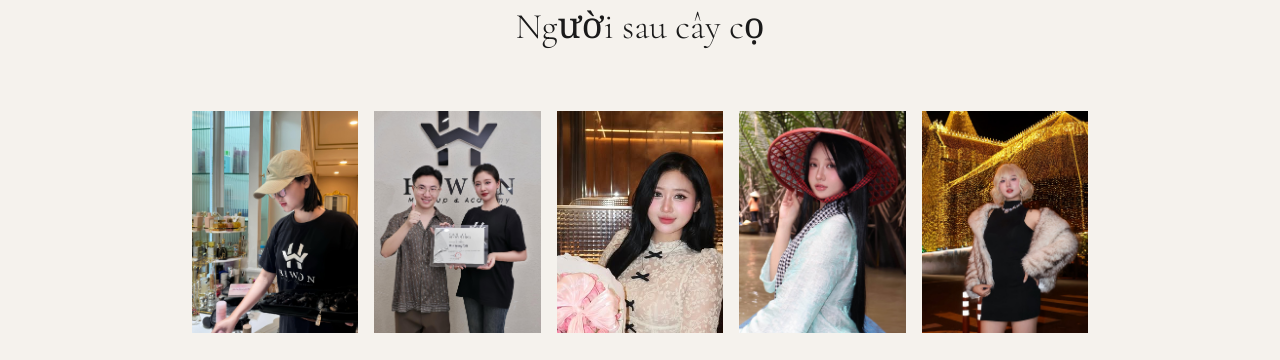
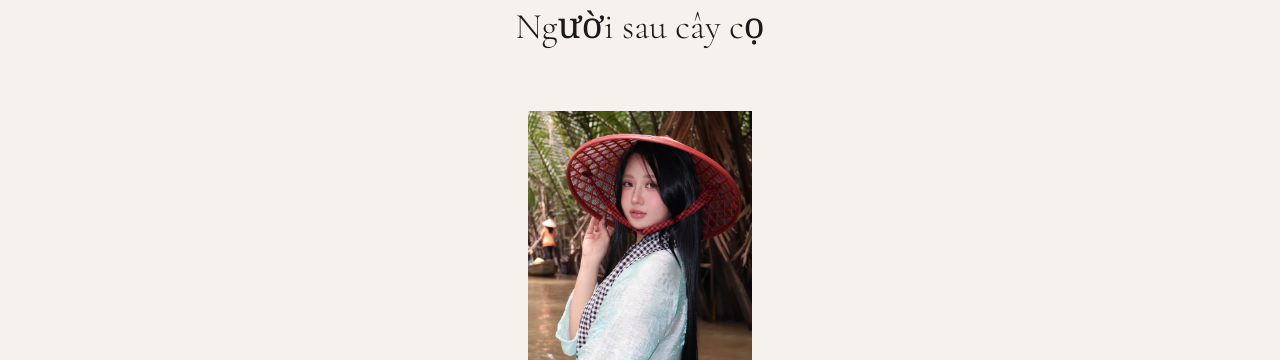
Before and after one commit to dungnv05/trangdai-portfolio, a plain HTML site: page index.html in a window 1280 px wide. Shown: the part 8450-8810 px from the top of the page. Drawn offline with nearby package versions, Linux system fonts and the light colour scheme.

Commit message:
Update team section to keep only founder_4.jpg

```diff
--- a/index.html
+++ b/index.html
@@ -433,21 +433,9 @@
         </div>
 
         <div class="max-w-4xl mx-auto text-center fade-in">
-          <div class="grid grid-cols-2 sm:grid-cols-3 lg:grid-cols-5 gap-3 md:gap-4 mb-8">
-            <div class="img-zoom overflow-hidden">
-              <img decoding="async" src="images/founder_1.jpg" alt="Đài Tibber" class="w-full aspect-[3/4] object-cover" loading="lazy" />
-            </div>
-            <div class="img-zoom overflow-hidden">
-              <img decoding="async" src="images/founder_2.jpg" alt="Đài Tibber" class="w-full aspect-[3/4] object-cover" loading="lazy" />
-            </div>
-            <div class="img-zoom overflow-hidden">
-              <img decoding="async" src="images/founder_3.jpg" alt="Đài Tibber" class="w-full aspect-[3/4] object-cover" loading="lazy" />
-            </div>
-            <div class="img-zoom overflow-hidden">
+          <div class="flex justify-center mb-8">
+            <div class="img-zoom overflow-hidden w-1/2 sm:w-1/3 lg:w-1/4">
               <img decoding="async" src="images/founder_4.jpg" alt="Đài Tibber" class="w-full aspect-[3/4] object-cover" loading="lazy" />
-            </div>
-            <div class="img-zoom overflow-hidden">
-              <img decoding="async" src="images/founder_5.jpg" alt="Đài Tibber" class="w-full aspect-[3/4] object-cover" loading="lazy" />
             </div>
           </div>
           <h3 class="font-serif text-2xl font-light text-charcoal">Đài Tibber</h3>
```
